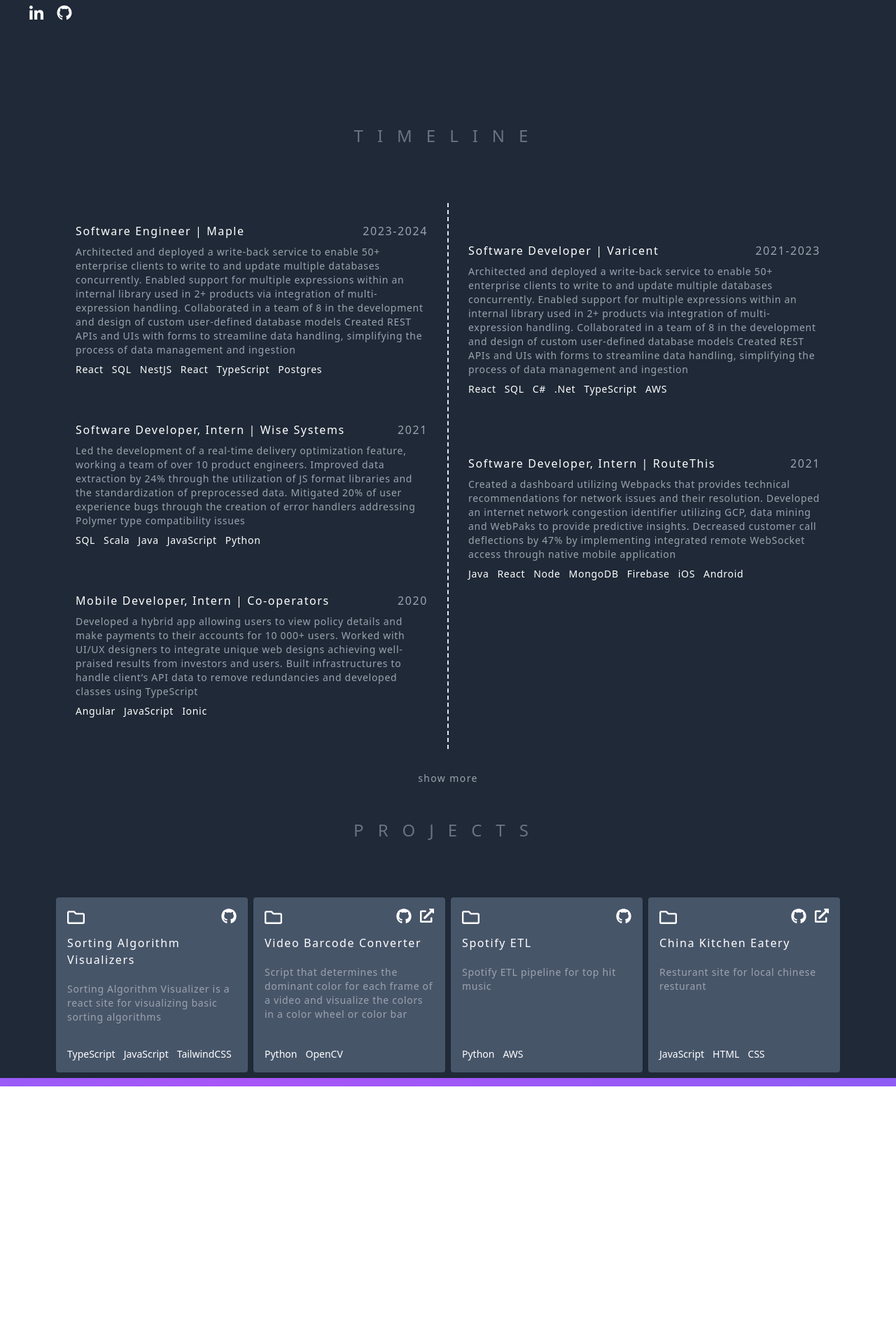
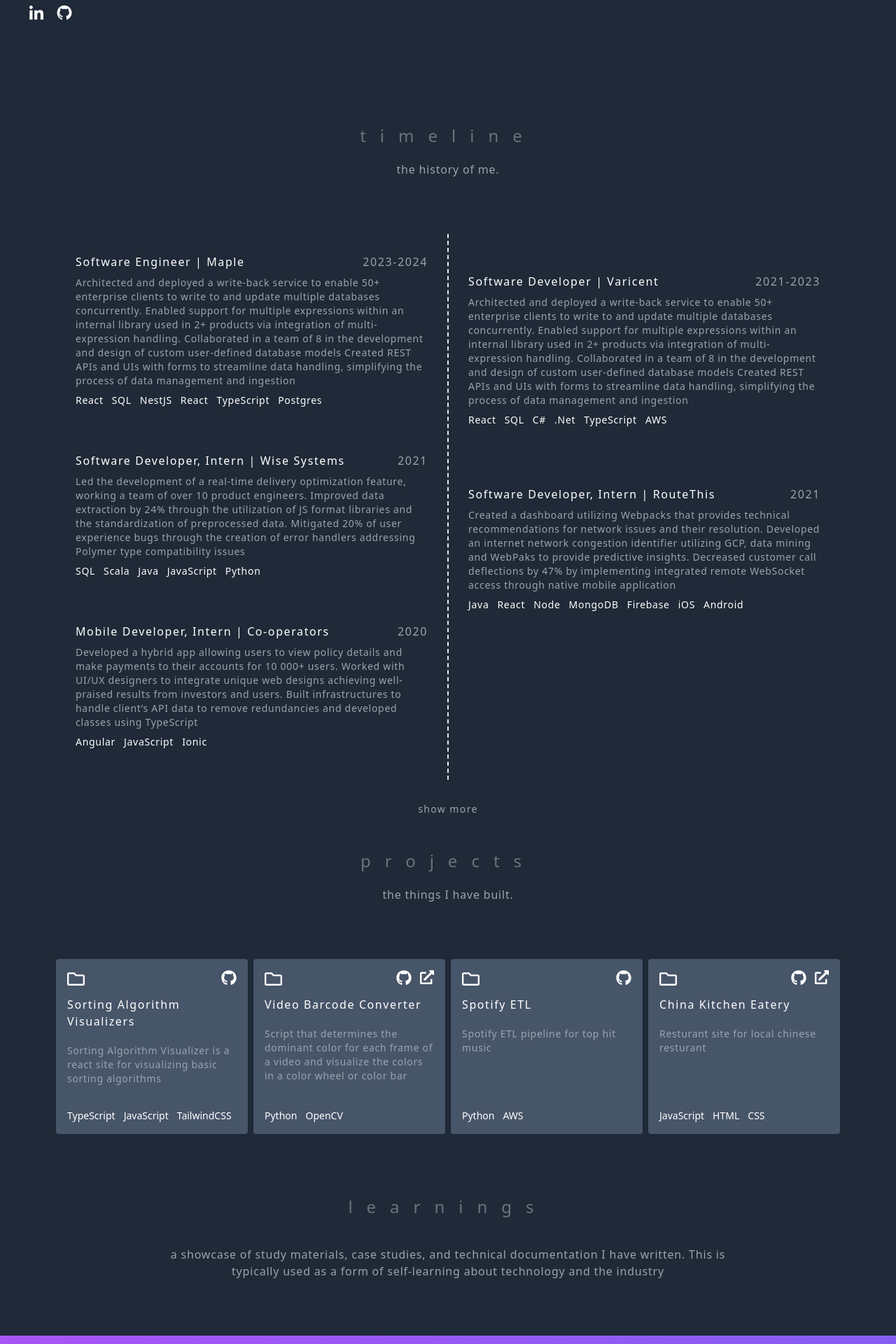
Before and after one commit to udallmo/umo_site, a Next.js app: page / in a window 1280 px wide. Shown: the part 730-2650 px from the top of the page at 70% size. Before the commit the page ends 2282 px from the top, so only its background shows below. Built offline with nearby package versions, Linux system fonts and the light colour scheme.

Commit message:
learning section updated to lowercases

```diff
--- a/components/Experience.tsx
+++ b/components/Experience.tsx
@@ -19,9 +19,14 @@
       transition={{ duration: 2 }}
       className="flex flex-col items-center justify-center"
     >
-      <h3 className="uppercase mb-20 top-24 tracking-[20px] text-gray-500 text-2xl">
-        Timeline
+    <div className="flex flex-col mb-20 top-24 text-center justify-center items-center">
+      <h3 className="lowercase tracking-[20px] text-gray-500 text-2xl">
+        timeline
       </h3>
+      <p className="mt-5 text-gray-400 tracking-wider w-3/4">
+      the history of me.
+      </p>
+    </div>
       <div className="flex flex-row px-20 w-full h-2/3">
       <div className="flex flex-col w-1/2">
         {oddExperience.map(exp => {
--- a/components/Header.tsx
+++ b/components/Header.tsx
@@ -11,7 +11,7 @@
 
 const Header = ({ switchRenders, colors }: Props) => {
   return (
-    <header className="top-0 p-5 flex justify-between">
+    <header className="top-0 p-5 flex justify-between lowercase tracking-widest text-gray-400">
       <div
         onClick={() => switchRenders(Path.Hero)}
         className={`text-white ml-0 h-10 bg-gradient-to-r ${colors.start} ${colors.middle} ${colors.end} w-10 background-animate p-2 rounded-full flex justify-center text-center mb-4`}
--- a/components/Hero.tsx
+++ b/components/Hero.tsx
@@ -7,7 +7,7 @@
 
 type Props = {};
 
-const wordList = [`Hi, the name's Udall`, "A Software Engineer", "A Casual Creator"];
+const wordList = [`hi, the name's Udall`, "a software engineer", "a casual creator"];
 
 function Hero({}: Props) {
   const [text, count] = useTypewriter({
--- /dev/null
+++ b/components/Learning.tsx
@@ -0,0 +1,59 @@
+import React from "react";
+import { motion } from "framer-motion";
+
+type Props = {};
+
+function Learning({}: Props) {
+  return (
+    <motion.div
+      initial={{ opacity: 0 }}
+      whileInView={{ opacity: 1 }}
+      transition={{ duration: 2 }}
+      className="h-5/6 flex flex-col items-center justify-center w-full mt-20 px-20"
+      id="section3"
+    >
+    <div className="flex flex-col mb-20 top-24 text-center justify-center items-center">
+      <h3 className="lowercase tracking-[20px] text-gray-500 text-2xl">
+        Learnings
+      </h3>
+      <p className="mt-10 text-gray-400 tracking-wider w-3/4">
+      a showcase of study materials, case studies, and technical documentation I have written.
+      This is typically used as a form of self-learning about technology and the industry
+      </p>
+    </div>
+    {/* <div className="self-start w-full mb-10">
+        <div>
+            <h4 className="tracking-[5px] text-lg">articles</h4>
+            <div className="grid grid-cols-8 w-full tracking-widest text-gray-400 my-4">
+                <div className="col-span-3">title</div>
+                <div className="col-span-4">description</div>
+                <div>link</div>
+            </div>
+            <div className="grid grid-cols-8 w-full tracking-widest text-gray-400 mb-2">
+                <div className="col-span-3">this is a title</div>
+                <div className="col-span-4">incoming description about some aritcle</div>
+                <div>link</div>
+            </div>
+        </div>
+    </div>
+
+    <div className="self-start w-full">
+        <div>
+            <h4 className="tracking-[5px] text-lg">case studies</h4>
+            <div className="grid grid-cols-8 w-full tracking-widest text-gray-400 my-4">
+                <div className="col-span-3">title</div>
+                <div className="col-span-4">description</div>
+                <div>link</div>
+            </div>
+            <div className="grid grid-cols-8 w-full tracking-widest text-gray-400 mb-2">
+                <div className="col-span-3">this is a title</div>
+                <div className="col-span-4">incoming description about some aritcle</div>
+                <div>link</div>
+            </div>
+        </div>
+    </div> */}
+    </motion.div>
+  );
+}
+
+export default Learning;
--- a/components/Main.tsx
+++ b/components/Main.tsx
@@ -1,10 +1,9 @@
-import React, { useEffect, useState } from "react";
-import { Cursor, useTypewriter } from "react-simple-typewriter";
+import React from "react";
 import { Path } from "../utils/constant";
-import Contact from "./Contact";
 import Experience from "./Experience";
 import Hero from "./Hero";
 import Project from "./Project";
+import Learning from "./Learning";
 
 type Props = {
   path: Path;
@@ -16,8 +15,7 @@
       <Hero />
       <Experience />
       <Project />
-      {/* {path === Path.Project && <Project />} */}
-      {/* {path === Path.Contact && <Contact />} */}
+      <Learning />
     </div>
   );
 }
--- a/components/Project.tsx
+++ b/components/Project.tsx
@@ -14,9 +14,14 @@
       className="h-5/6 flex flex-col items-center justify-center w-full my-2"
       id="section2"
     >
-      <h3 className="uppercase mb-20 top-24 tracking-[20px] text-gray-500 text-2xl">
-        Projects
+    <div className="flex flex-col mb-20 top-24 text-center justify-center items-center">
+      <h3 className="lowercase tracking-[20px] text-gray-500 text-2xl">
+        projects
       </h3>
+      <p className="mt-5 text-gray-400 tracking-wider w-3/4">
+      the things I have built.
+      </p>
+    </div>
       <div className="flex flex-row gap-2 px-20">
         {PROJECTDATA.map(project => <ProjectCard key={project.id}  data={project}/>)}
       </div>
--- a/src/styles/globals.css
+++ b/src/styles/globals.css
@@ -31,7 +31,7 @@
   }
 
   .headerIcon {
-    @apply rounded-md p-2 hover:opacity-50 cursor-pointer
+    @apply rounded-md p-2 hover:text-white cursor-pointer
   }
 }
 
```
